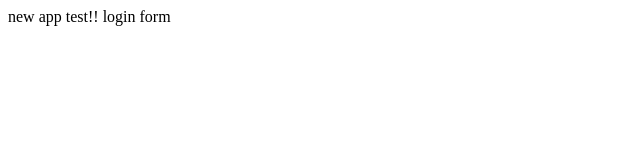
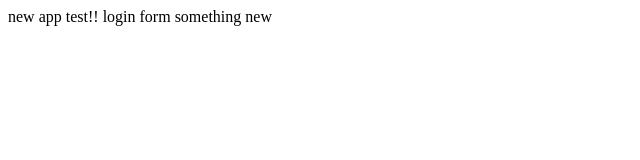
Before and after one commit to dcm5659/somerepo, a plain HTML site: page index.html in a window 1280 px wide. Shown: the whole page, without its empty margins (0-640 px from the left). Drawn offline with Linux system fonts and the light colour scheme.

Commit message:
first commit

```diff
--- a/index.html
+++ b/index.html
@@ -4,5 +4,7 @@
 </head>
 <body>new app test!!
     login form
+    something new
+
 </body>
 </html>
```
